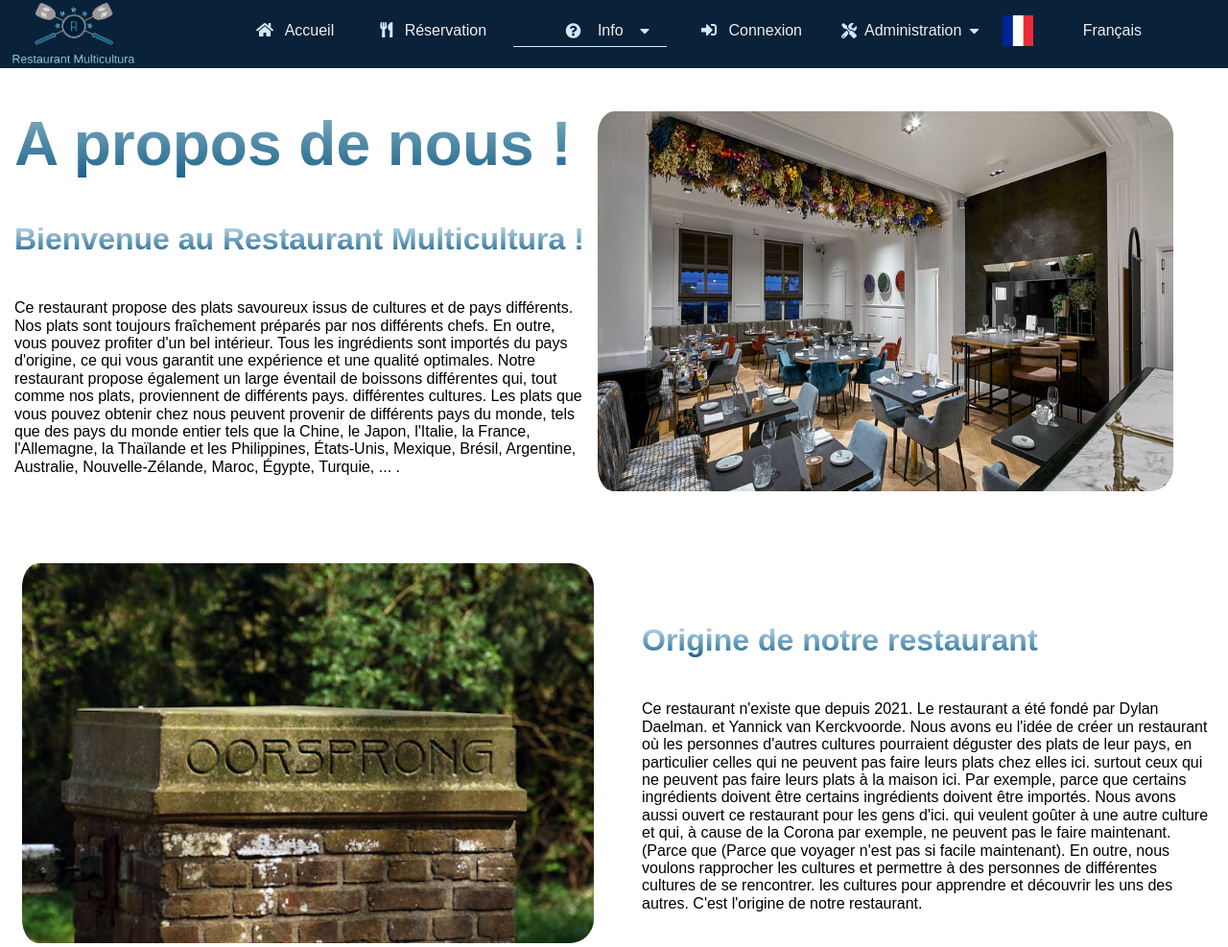
After one commit to YannickMyxe/restaurant, a PHP site: page /fr/about.php in a window 1280 px wide. The commit adds this page. Shown: the top 987 px of the page at 96% size. Run offline with PHP 8.4, Linux system fonts and the light colour scheme; some libraries are stand-ins or nearby versions; some web fonts are replaced.

Commit message:
vertaling about

```diff
--- a/css/main.css
+++ b/css/main.css
@@ -42,7 +42,7 @@ img{
     display: flex;
     justify-content: space-between;
     height: 3.25rem;
-    z-index: 1;
+    z-index: 999;
     width: 100%;
 }
 
--- a/de/index.html
+++ b/de/index.html
@@ -29,7 +29,7 @@
                 <ul class="navbar__menu">
                     <li class="navbar__item"><a class="navbar__links current-page" href="../de/">Startseite</a></li>
                     <li class="navbar__item"><a class="navbar__links" href="../de/Buchen">Buchung</a></li>
-                    <li class="navbar__item"><a class="navbar__links" href="about/">Über</a></li>
+                    <li class="navbar__item"><a class="navbar__links" href="../de/uber/">Über</a></li>
                     <li class="navbar__item"><a class="navbar__links" href="https://github.com/YannickMyxe/restaurant">Projekt</a></li>
                     <li class="navbar__item"><a class="navbar__links" href="../../restaurant/de/Kontakt/">Kontakt</a></li>
                     <li class="navbar__item"><a class="navbar__links" href="login/"><i class="fas fa-user-circle"></i> Anmeldung</a></li>
--- a/en/index.html
+++ b/en/index.html
@@ -29,7 +29,7 @@
                 <ul class="navbar__menu">
                     <li class="navbar__item"><a class="navbar__links current-page" href="./">Home</a></li>
                     <li class="navbar__item"><a class="navbar__links" href="../en/reservations/">Reservations</a></li>
-                    <li class="navbar__item"><a class="navbar__links" href="about/">About</a></li>
+                    <li class="navbar__item"><a class="navbar__links" href="../en/about/">About</a></li>
                     <li class="navbar__item"><a class="navbar__links" href="https://github.com/YannickMyxe/restaurant">Project</a></li>
                     <li class="navbar__item"><a class="navbar__links" href="../en/contact/">Contact</a></li>
                     <li class="navbar__item"><a class="navbar__links" href="login/"><i class="fas fa-user-circle"></i> Login</a></li>
--- /dev/null
+++ b/fr/about.php
@@ -0,0 +1,126 @@
+<?php
+    session_start()
+?>
+
+<!DOCTYPE html>
+<html lang="fr">
+<head>
+    <meta charset="UTF-8">
+    <meta http-equiv="X-UA-Compatible" content="IE=edge">
+    <meta name="viewport" content="width=device-width, initial-scale=1.0">
+    <title>À propos de | Multicultura</title>
+    <link rel="stylesheet" href="https://use.fontawesome.com/releases/v5.15.4/css/all.css" integrity="sha384-DyZ88mC6Up2uqS4h/KRgHuoeGwBcD4Ng9SiP4dIRy0EXTlnuz47vAwmeGwVChigm" crossorigin="anonymous">
+    <link rel="stylesheet" href="https://necolas.github.io/normalize.css/8.0.1/normalize.css">
+    <link rel="stylesheet" href="../css/main.css">
+    <link rel="stylesheet" href="../css/footer.css">
+    <link rel="icon" href="../img/logo.png">
+</head>
+<body>
+    <header>
+        <nav class="navbar">
+            <div class="navbar__container">
+                <a class="logo" href="../fr/"><img src="../img/logo.png" alt="LOGO"></a>
+                <div class="navbar__toggle" id="mobile-menu">
+                    <span class="bar"></span>
+                    <span class="bar"></span>
+                    <span class="bar"></span>
+                </div>
+                <ul class="navbar__menu">
+                    <li class="navbar__item"><a class="navbar__links" href="../fr/"><i class="fas fa-home"></i> Accueil</a></li>
+                    <li class="navbar__item"><a class="navbar__links" href="../fr/reservaties.php"><i class="fas fa-utensils"></i> Réservation</a></li>
+                    <li class="navbar_item">
+                        <div class="drop-menu">
+                            <div class="selected-drop-item current-page"><i class="fas fa-question-circle"></i> Info <i class="fas fa-caret-down"></i></div>
+                            <ul>
+                            <li class="navbar__item"><a class="navbar__links" href="../fr/about.php"><i class="fas fa-info-circle"></i> À propos de</a></li>
+                            <li class="navbar__item"><a class="navbar__links" href="https://github.com/YannickMyxe/restaurant"><i class="fas fa-code"></i> Infos sur le projet</a></li>
+                            <li class="navbar__item"><a class="navbar__links" href="../fr/contact.php"><i class="far fa-comment-dots"></i> Nous Contacter</a></li>
+                            </ul>
+                        </div>
+                    </li>
+                    <?php if(isset($_SESSION["loggedin"]) && $_SESSION["loggedin"] === true){
+                        echo '<li class="navbar__item"><a class="navbar__links" href="../account/"><i class="fas fa-user"></i> Compte</a></li>';
+                        echo '<li class="navbar__item"><a class="navbar__links" href="../logout/"><i class="fas fa-sign-out-alt"></i> Deconnexion</a></li>';}
+                    else
+                        {echo '<li class="navbar__item"><a class="navbar__links" href="../login/"><i class="fas fa-sign-in-alt"></i> Connexion</a></li>';}
+                    ?>
+                    <li class="navbar_item">
+                        <div class="drop-menu">
+                            <div class="selected-drop-item"><i class="fas fa-tools"></i> Administration <i class="fas fa-caret-down"></i></div>
+                            <ul>
+                                <li><a href="../admin/reservaties/">Réservations</a></li>
+                                <li><a href="../admin/contact/">Contact</a></li>
+                                <li><a href="../admin/accounts/">Comptes</a> </li>
+                                <li><a href="../admin/roles/">Rolls</a> </li>
+                            </ul>
+                        </div>
+                    </li>
+                    <li class="navbar_item">
+                        <div class="drop-menu">
+                            <div class="selected-drop-item fr">Français</div>
+                            <ul>
+                                <li><a class="fr" href="../fr/about.html">Français</a></li>
+                                <li><a class="ne" href="../about/">Néerlandais</a></li>
+                                <li><a class="en" href="../en/about/">Anglais</a> </li>
+                                <li><a class="de" href="../de/uber/">Allemand</a></li>
+                            </ul>
+                        </div>
+                    </li>
+                </ul>
+            </div>
+        </nav>
+    </header>
+
+    <main>
+        <div class="main-container">
+            <div class="main-about">
+                <h1>A propos de nous !</h1>
+                <p>
+                    <h2>Bienvenue au Restaurant Multicultura !</h2>
+                    <br>Ce restaurant propose des plats savoureux issus de cultures et de pays différents. Nos plats sont toujours
+                    fraîchement préparés par nos différents chefs. En outre, vous pouvez profiter d'un bel intérieur.
+                    Tous les ingrédients sont importés du pays d'origine, ce qui vous garantit une expérience et une qualité optimales.
+                    Notre restaurant propose également un large éventail de boissons différentes qui, tout comme nos plats, proviennent de différents pays.
+                    différentes cultures. Les plats que vous pouvez obtenir chez nous peuvent provenir de différents pays du monde, tels que
+                    des pays du monde entier tels que la Chine, le Japon, l'Italie, la France, l'Allemagne, la Thaïlande et les Philippines,
+                    États-Unis, Mexique, Brésil, Argentine, Australie, Nouvelle-Zélande, Maroc, Égypte, Turquie, ... .
+                 </p>
+            </div>
+            <img class="image-about" src="../img/perceel_interieur_1.jpg" alt="">
+        </div>
+
+        <div class="sub1-container">
+            <div class="sub1-about">
+                <p>
+                    <h2>Origine de notre restaurant</h2>
+                    <br>Ce restaurant n'existe que depuis 2021. Le restaurant a été fondé par Dylan Daelman.
+                    et Yannick van Kerckvoorde. Nous avons eu l'idée de créer un
+                    restaurant où les personnes d'autres cultures pourraient déguster des plats de leur pays, en particulier celles qui ne peuvent pas faire leurs plats chez elles ici.
+                    surtout ceux qui ne peuvent pas faire leurs plats à la maison ici. Par exemple, parce que certains ingrédients doivent être
+                    certains ingrédients doivent être importés. Nous avons aussi ouvert ce restaurant pour les gens d'ici.
+                    qui veulent goûter à une autre culture et qui, à cause de la Corona par exemple, ne peuvent pas le faire maintenant. (Parce que
+                    (Parce que voyager n'est pas si facile maintenant). En outre, nous voulons rapprocher les cultures et permettre à des personnes de différentes cultures de se rencontrer.
+                    les cultures pour apprendre et découvrir les uns des autres. C'est l'origine de notre restaurant.
+                 </p>
+            </div>
+            <img class="image2-about" src="../img/unnamed.jpg" alt="">
+        </div>
+
+        <div class="sub2-container">
+            <div class="sub2-about">
+                <p>
+                    <h2>Où est situé notre restaurant ?</h2>
+                    <br> Notre restaurant est situé dans la Gebroeders Desmetstraat 1, 9000 Gand. Sur la carte à droite, vous pouvez
+                    trouver l'emplacement.
+                 </p>
+            </div>
+            <iframe class="map locatie-map" src="https://www.google.com/maps/embed?pb=!1m18!1m12!1m3!1d2299.513860969966!2d3.7087566727579064!3d51.05978203806784!2m3!1f0!2f0!3f0!3m2!1i1024!2i768!4f13.1!3m3!1m2!1s0x47c3710281d9c345%3A0xc50bd6d3515ba4db!2sKU%20Leuven%20Technologiecampus%20Gent!5e0!3m2!1sen!2sbe!4v1632398621501!5m2!1sen!2sbe" width="600" height="450" style="border:0;" allowfullscreen="" loading="lazy"></iframe>
+        </div>
+    </main>
+
+    <footer class="center">
+        Copyright &copy; Restaurant Multicultura - Gebroeders de Smetstraat 1, 9000 Gand | est 2021
+    </footer>
+    <script src="../menu.js"></script>
+</body>
+</html>
--- a/fr/index.php
+++ b/fr/index.php
@@ -32,7 +32,7 @@
                         <div class="drop-menu">
                             <div class="selected-drop-item"><i class="fas fa-question-circle"></i> Info <i class="fas fa-caret-down"></i></div>
                             <ul>
-                            <li class="navbar__item"><a class="navbar__links" href="about/"><i class="fas fa-info-circle"></i> À propos de</a></li>
+                            <li class="navbar__item"><a class="navbar__links" href="../fr/about.php"><i class="fas fa-info-circle"></i> À propos de</a></li>
                             <li class="navbar__item"><a class="navbar__links" href="https://github.com/YannickMyxe/restaurant"><i class="fas fa-code"></i> Infos sur le projet</a></li>
                             <li class="navbar__item"><a class="navbar__links" href="../fr/contact.php"><i class="far fa-comment-dots"></i> Nous contacter</a></li>
                             </ul>
```
Also changed, not shown: about/index.php (+4 -4 lines), de/uber/index.php (added, +126 -0 lines), en/about/index.php (added, +128 -0 lines).
